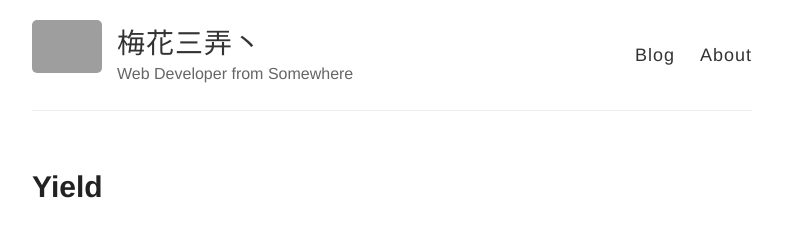
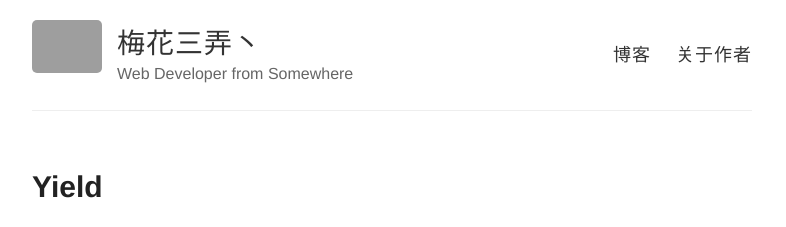
Before and after one commit to loongqiao/blog, a Jekyll site: the page built from _posts/2019-1-18-Yield.md, in a window 1280 px wide and 900 px high. Shown: the top 227 px of the window, without its empty margins (248-1034 px from the left). Built offline with Jekyll 4.4.1, drawn with Linux system fonts in a browser that asks for light colours; our own code applies the rules of GitHub Pages for plain Markdown files; grey boxes are pictures that could not be loaded.

Commit message:
Update default.html

```diff
--- a/_layouts/default.html
+++ b/_layouts/default.html
@@ -27,8 +27,8 @@
           </div>
 
           <nav>
-            <a href="{{ site.baseurl }}/">Blog</a>
-            <a href="{{ site.baseurl }}/about">About</a>
+            <a href="{{ site.baseurl }}/">博客</a>
+            <a href="{{ site.baseurl }}/about">关于作者</a>
           </nav>
         </header>
       </div>
```
